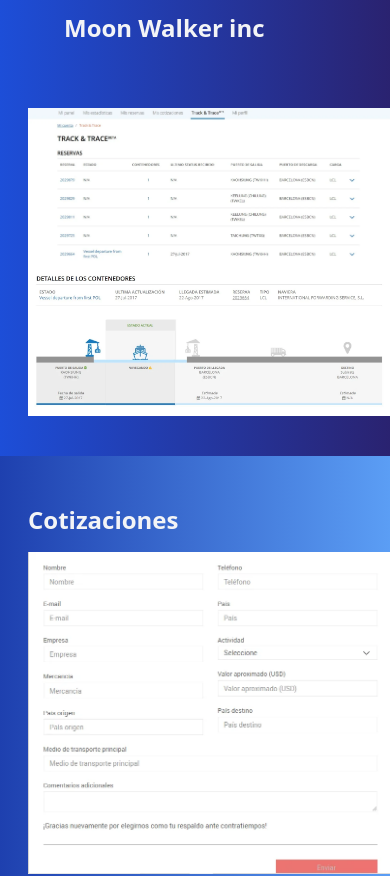
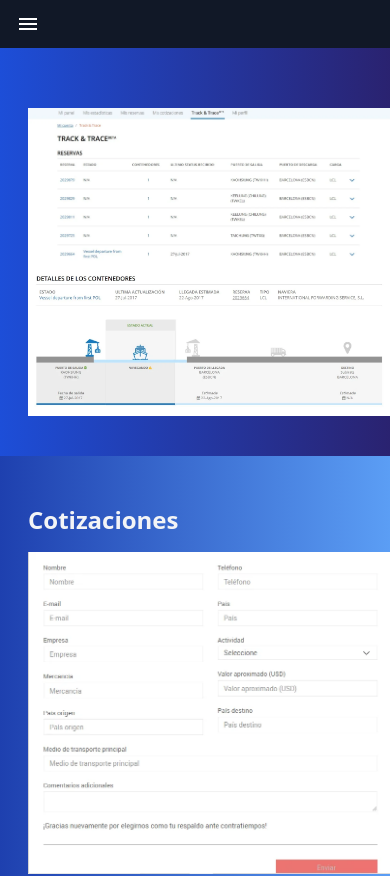
Before and after one commit to JEIZHER/GEADOC, a React (Vite) app: page /Client in a window 390 px wide. Shown: the top 876 px of the page. Built offline with nearby package versions, Linux system fonts and the light colour scheme.

Commit message:
reajustado menu para que sea responsive

```diff
--- /dev/null
+++ b/src/Components/Menu/index.jsx
@@ -0,0 +1,23 @@
+import { useContext } from 'react'
+import {GeaDocContext} from '../../Context'
+
+const Menu = () => {
+    const context = useContext(GeaDocContext)
+	return (
+		<nav className='fixed top-0 h-12 w-full z-10 lg:hidden bg-gray-900 flex flex-row  items-center text-white text-bold text-[11px] '>
+			<div className='pl-4' onClick={() => context.setIsOpen(!context.isOpen)}>
+				<svg
+					xmlns='http://www.w3.org/2000/svg'
+					height='24px'
+					viewBox='0 0 24 24'
+					width='24px'
+					fill='#FFFFFF'
+				>
+					<path d='M0 0h24v24H0V0z' fill='none' />
+					<path d='M3 18h18v-2H3v2zm0-5h18v-2H3v2zm0-7v2h18V6H3z' />
+				</svg>
+			</div>
+		</nav>
+	)
+}
+export default Menu
--- a/src/Components/SideBar/index.jsx
+++ b/src/Components/SideBar/index.jsx
@@ -1,15 +1,16 @@
 import { useLocation } from 'react-router-dom'
+import { useContext } from 'react'
+import {GeaDocContext} from '../../Context'
 
 const Sidebar = () => {
+	const context = useContext(GeaDocContext)
 	const activeStyle = 'btn-menu'
 	const Location = useLocation()
 	return (
-		// Sidebar
-
-		<nav className='hidden fixed top-0 h-12 w-full z-10 lg:pr-1 lg:h-full  lg:w-[200px]  bg-gray-900 sm:flex flex-row lg:flex-col justify-center items-center text-white text-bold text-[11px] '>
+		<nav className={ ` ${context.isOpen &&'hidden'} fixed top-12  lg:top-0  z-10 pr-1 h-full  w-[200px]  bg-gray-900  flex flex-col lg:flex justify-center items-center text-white text-bold text-[11px]`} >
 			{Location.pathname === '/' ? (
-				<ul className='flex lg:flex-col  '>
-					<div className='flex flex-row lg:block lg:mr-1 lg:mb-20 text-lg'>
+				<div className='flex flex-col  '>
+					<ul className='block mr-1 mb-20 text-lg'>
 						<li>
 							<a href='/Login' className='pl-4'>
 								Login
@@ -20,9 +21,9 @@ const Sidebar = () => {
 								Registro
 							</a>
 						</li>
-					</div>
+					</ul>
 
-					<div className='menu flex flex-row justify-center lg:flex-col gap-3 lg:gap-10 w-full h-full'>
+					<ul className='menu flex  justify-center flex-col gap-4 lg:gap-10 w-full h-full'>
 						<li>
 							<a
 								href='#intro'
@@ -77,56 +78,46 @@ const Sidebar = () => {
 								Contactos
 							</a>
 						</li>
-					</div>
-				</ul>
+					</ul>
+				</div>
+
 			) : Location.pathname === '/Client' ? (
-				<ul className='flex lg:flex-col gap-3'>
-					<div className='flex flex-row lg:block lg:mr-1 lg:mb-3 text-lg'>
+				<div className='flex lg:flex-col gap-3'>
+					<ul className='flex flex-row lg:block lg:mr-1 lg:mb-3 text-lg'>
 						<li>
 							<a href='/' className='pl-4'>
 								HOME
 							</a>
 						</li>
-					</div>
+					</ul>
 
-					<div className='menu flex flex-row justify-center lg:flex-col gap-3 lg:gap-11 w-full h-full'>
+					<ul className='menu flex flex-row justify-center lg:flex-col gap-3 lg:gap-11 w-full h-full'>
 						<li>
-							<a
-								href='#C_one'
-								className={`btn_sidebar lg:pr-[70px]`}
-							>
+							<a href='#C_one' className={`btn_sidebar lg:pr-[70px]`}>
 								Rastreo
 							</a>
 						</li>
 
 						<li>
-							<a
-								href='#C_two'
-								className={`btn_sidebar  lg:pr-[35px]`}
-							>
+							<a href='#C_two' className={`btn_sidebar  lg:pr-[35px]`}>
 								Cotizaciones
 							</a>
 						</li>
 
 						<li>
-							<a
-								href='#C_three'
-								className={`btn_sidebar  lg:pr-[50px]`}
-							>
+							<a href='#C_three' className={`btn_sidebar  lg:pr-[50px]`}>
 								Contratar servicio
 							</a>
 						</li>
 
 						<li>
-							<a
-								href='#C_four'
-								className={`btn_sidebar  lg:pr-[40px]`}
-							>
+							<a href='#C_four' className={`btn_sidebar  lg:pr-[40px]`}>
 								LLenar formularios
 							</a>
 						</li>
-					</div>
-				</ul>
+					</ul>
+				</div>
+
 			) : (
 				<ul className='relative menu flex flex-row justify-center lg:flex-col gap-3 lg:gap-7 w-full  lg:ml-6'>
 					<li>
--- a/src/Context/index.jsx
+++ b/src/Context/index.jsx
@@ -1,12 +1,15 @@
-import { createContext } from 'react'
+import {useState, createContext } from 'react'
+import {  } from "react"
 
-export const ContextDatCryptos = createContext()
+export const GeaDocContext = createContext()
 
-export const ContextCryptosProvider = ({ children }) => {
-
-	return (
-		<ContextDatCryptos.Provider value={{}}>
+export const GeaDocProvider = ({ children }) => {
+const [isOpen,setIsOpen]= useState(true)
+	return(
+		 <GeaDocContext.Provider value={{
+			isOpen,
+			setIsOpen
+		 }}>
 			{children}
-		</ContextDatCryptos.Provider>
-	)
+		 </GeaDocContext.Provider>)
 }
--- a/src/Pages/App/index.jsx
+++ b/src/Pages/App/index.jsx
@@ -1,12 +1,13 @@
 import { useRoutes, BrowserRouter } from 'react-router-dom'
 import Sidebar from '../../Components/SideBar'
+import Menu from '../../Components/Menu'
 import Footer from '../../Components/Footer'
 import Home from '../Home'
 import Login from '../Login'
 import Register from '../Register'
 import Quotes from '../Quotes'
 import Client from '../Client'
-import { ContextCryptosProvider } from '../../Context'
+import { GeaDocProvider } from '../../Context'
 import './App.css'
 
 const AppRoutes = () => {
@@ -23,10 +24,11 @@ const AppRoutes = () => {
 const App = () => {
 	return (
 		<BrowserRouter>
-			<ContextCryptosProvider>
+			<GeaDocProvider>
+				<Menu/>
 				<Sidebar />
 				<AppRoutes />
-			</ContextCryptosProvider>
+			</GeaDocProvider>
 			<Footer />
 		</BrowserRouter>
 	)
--- a/src/Pages/Home/index.jsx
+++ b/src/Pages/Home/index.jsx
@@ -8,7 +8,7 @@ import Observer from '../../Utils/Observer'
 function Home() {
 	return (
 		<>
-			<div className=' text-sm  text-gray-100  sm:text-base lg:ml-[200px] min-w-[420px]'>
+			<div className='relative text-sm  text-gray-100 mt-12  sm:text-base lg:mt-0 lg:top-0 lg:left-[200px] lg:w-[calc(100%-200px)] min-w-[420px]'>
 				<section id='intro' className='bg-intro bg-cover bg-fixed'>
 					<div className=' flex flex-col  w-auto h-screen pb-10  pt-12 px-7 sm:px-16 bg-intro2 opacity-95 bg-cover sm:pt-24  lg:pt-[200px]  '>
 						{/* <img src="/Logo.png" alt="" className='w-40 '  /> */}
@@ -74,7 +74,7 @@ function Home() {
 							Otros servicios
 						</h1>
 					</div>
-					<p className='select-none mb-7 '>jgdgjhjdhgjdhgj</p>
+					{/* <p className='select-none mb-7 '>jgdgjhjdhgjdhgj</p> */}
 				</section>
 				<section
 					id='five'
@@ -118,7 +118,7 @@ function Home() {
 							Servicio al cliente
 						</h1>
 					</div>
-					<p className='select-none mb-7 '>jgdgjhjdhgjdhgj</p>
+					{/* <p className='select-none mb-7 '>jgdgjhjdhgjdhgj</p> */}
 				</section>
 				<section
 					id='nine'
@@ -128,13 +128,7 @@ function Home() {
 						<h1 className='text-2xl font-bold mb-4'>GET IN TOUCH</h1>
 					</div>
 					<p className='select-none mb-7'>
-						“We would love to hear from you! If you have any questions,
-						comments, or concerns, please don’t hesitate to reach out to us. Our
-						team is dedicated to providing you with the best possible
-						experience, and we are always here to help. You can contact us by
-						filling out the form below, sending us an email at
-						cripto-limitless.gmail.com. We look forward to hearing from you
-						soon!”
+						“Sed ut perspiciatis unde omnis iste natus error sit voluptatem accusantium doloremque laudantium, totam rem aperiam, eaque ipsa quae ab illo inventore veritatis et quasi architecto beatae vitae dicta sunt explicabo. Nemo enim ipsam voluptatem quia voluptas sit aspernatur aut odit aut fugit, sed quia consequuntur magni dolores eos qui ratione voluptatem sequi nesciunt. Neque porro quisquam est, qui dolorem ipsum quia dolor sit amet, consectetur, adipisci velit, sed quia non numquam eius modi tempora incidunt ut labore et dolore magnam aliquam quaerat voluptatem. Ut enim ad minima veniam, quis nostrum exercitationem ullam corporis suscipit laboriosam, nisi ut aliquid ex ea commodi consequatur?”
 					</p>
 					<Suspense fallback={<Loading />}>
 						<Form />
```
